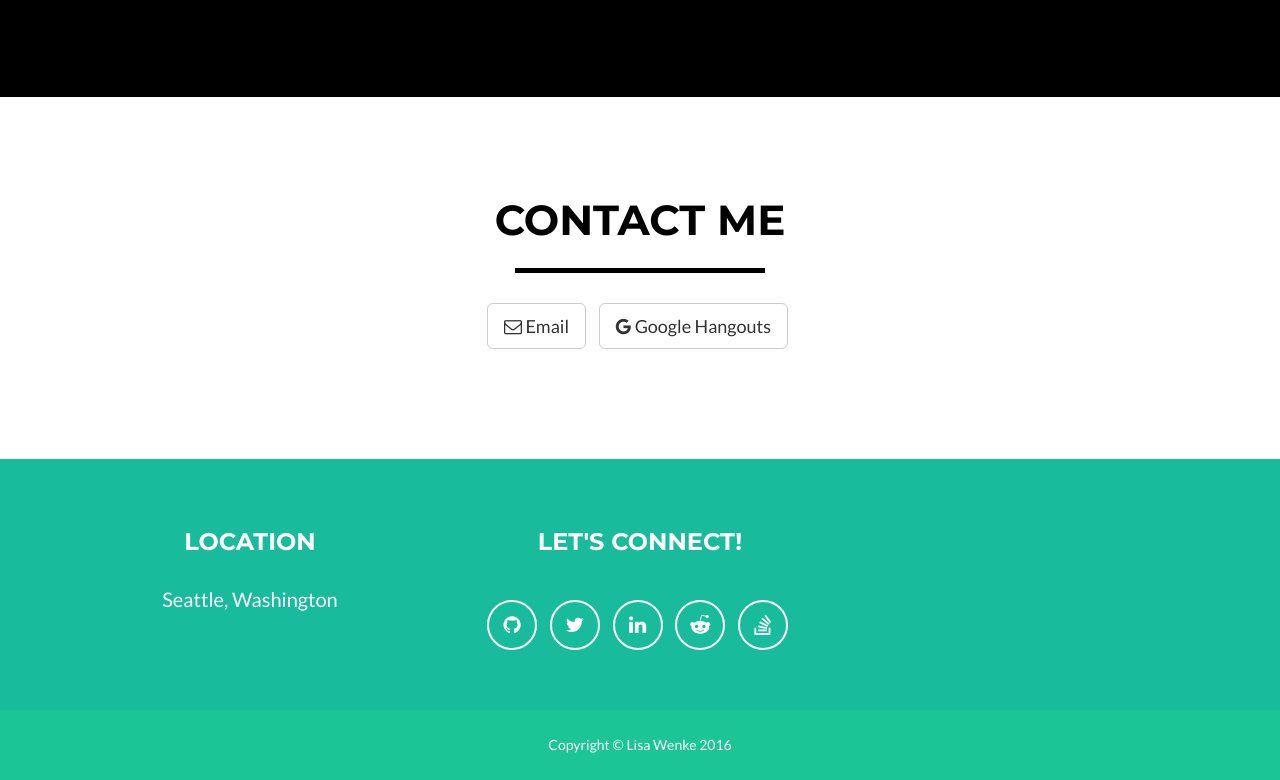
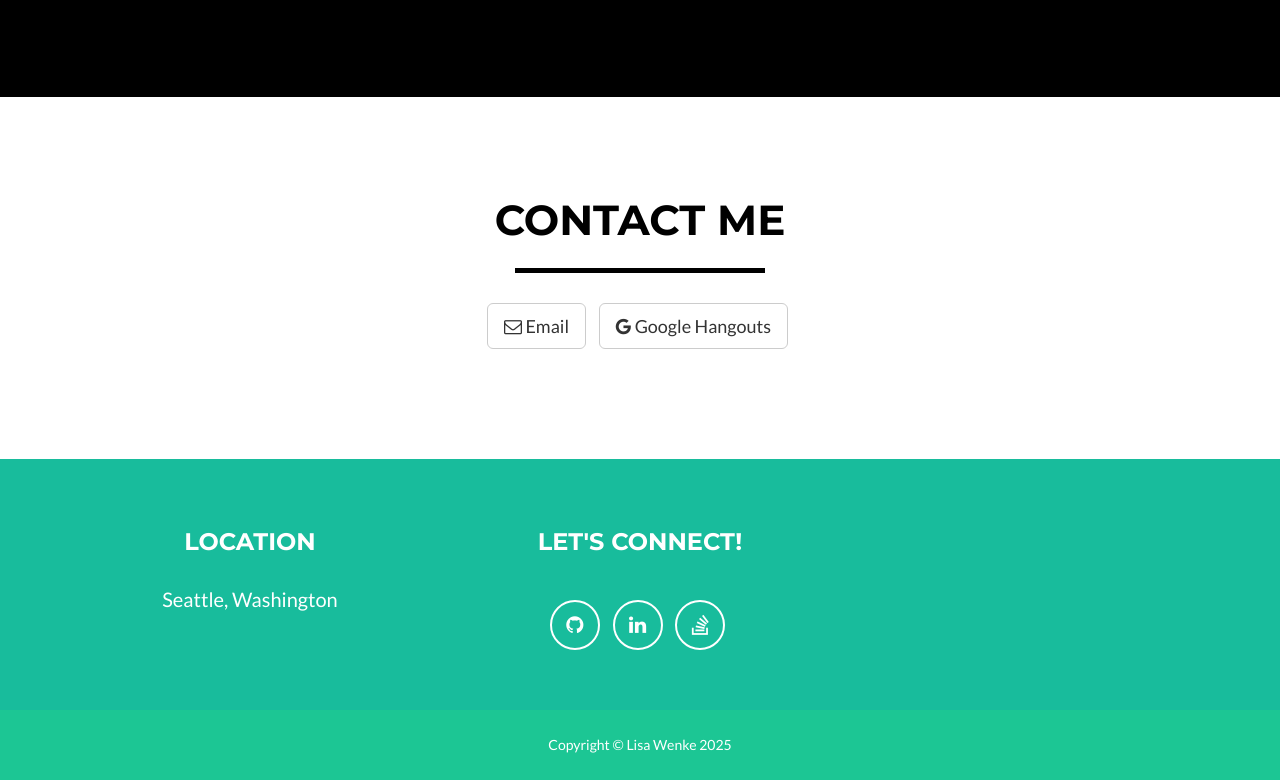
Before and after one commit to lwenke01/lwenke01.github.io, a website: page index.html in a window 1280 px wide. Shown: the part 1951-2731 px from the top of the page. Drawn offline with nearby package versions, Linux system fonts and the light colour scheme.

Commit message:
Update index.html

```diff
--- a/index.html
+++ b/index.html
@@ -285,15 +285,15 @@
                             <li>
                                 <a href="https://github.com/lwenke01" class="btn-social btn-outline"><i class="fa fa-github" aria-hidden="true"></i></a>
                             </li>
-                            <li>
+                           <!--    <li>
                                 <a href="https://twitter.com/lisabisa22" class="btn-social btn-outline"><i class="fa fa-fw fa-twitter"></i></a>
-                            </li>
+                            </li> -->
                             <li>
                                 <a href="https://www.linkedin.com/in/lisawenke" class="btn-social btn-outline"><i class="fa fa-fw fa-linkedin"></i></a>
                             </li>
-                            <li>
+                            <!--   <li>
                               <a href="https://www.reddit.com/user/lwenke01/" class="btn-social btn-outline"><i class="fa fa-reddit-alien"></i></a>
-                            </li>
+                            </li> -->
 
                             <li>
                                 <a href="http://stackoverflow.com/users/6387803/lisa-wenke" class="btn-social btn-outline"><i class="fa fa-stack-overflow"></i></a>
@@ -311,7 +311,7 @@
             <div class="container">
                 <div class="row">
                     <div class="col-lg-12">
-                        Copyright &copy; Lisa Wenke 2016
+                        Copyright &copy; Lisa Wenke <script>document.write(new Date().getFullYear());</script>
                     </div>
                 </div>
             </div>
```
